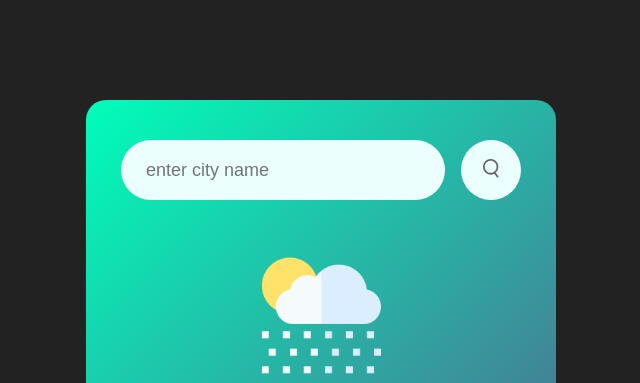
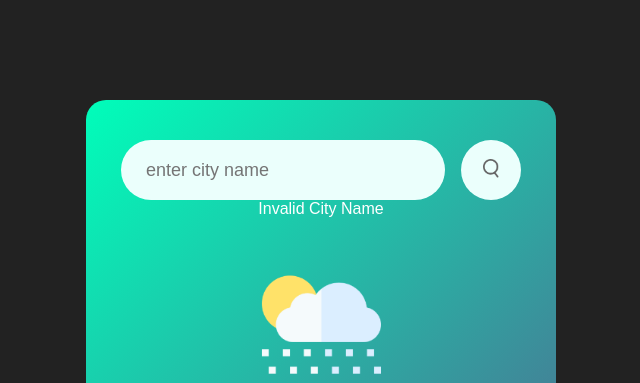
Before and after one commit to suleman42244/Weather-App, a plain HTML site: page index.html in a window 1280 px wide. Shown: the top 383 px of the page, without its empty margins (319-959 px from the left). Drawn offline with Linux system fonts and the light colour scheme.

Commit message:
adding the error message if city isn't found

```diff
--- a/index.html
+++ b/index.html
@@ -11,6 +11,9 @@
         <div class="search">
             <input type="text" placeholder="enter city name" spellcheck="false">
             <button> <img src="./images/search.png"> </button>
+        </div>
+        <div class="error">
+            <p>Invalid City Name</p>
         </div>
         <div class="weather">
             <img src="./images/rain.png" class="weather-icon">
```
